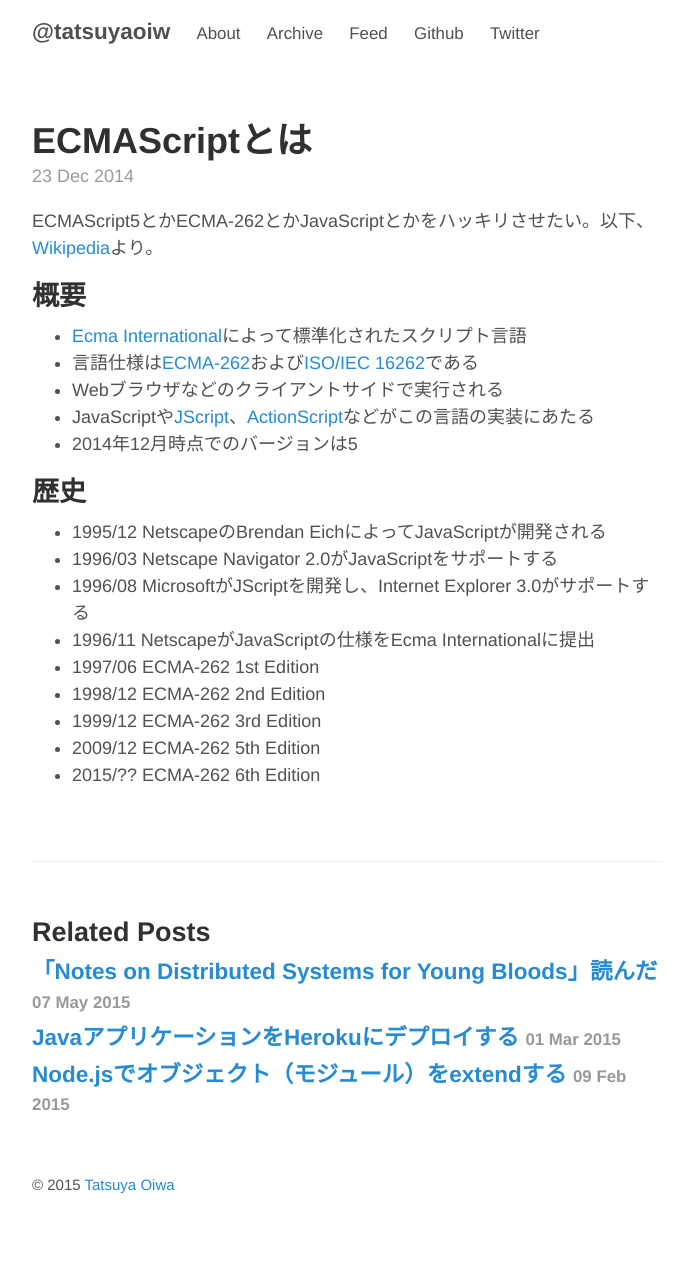
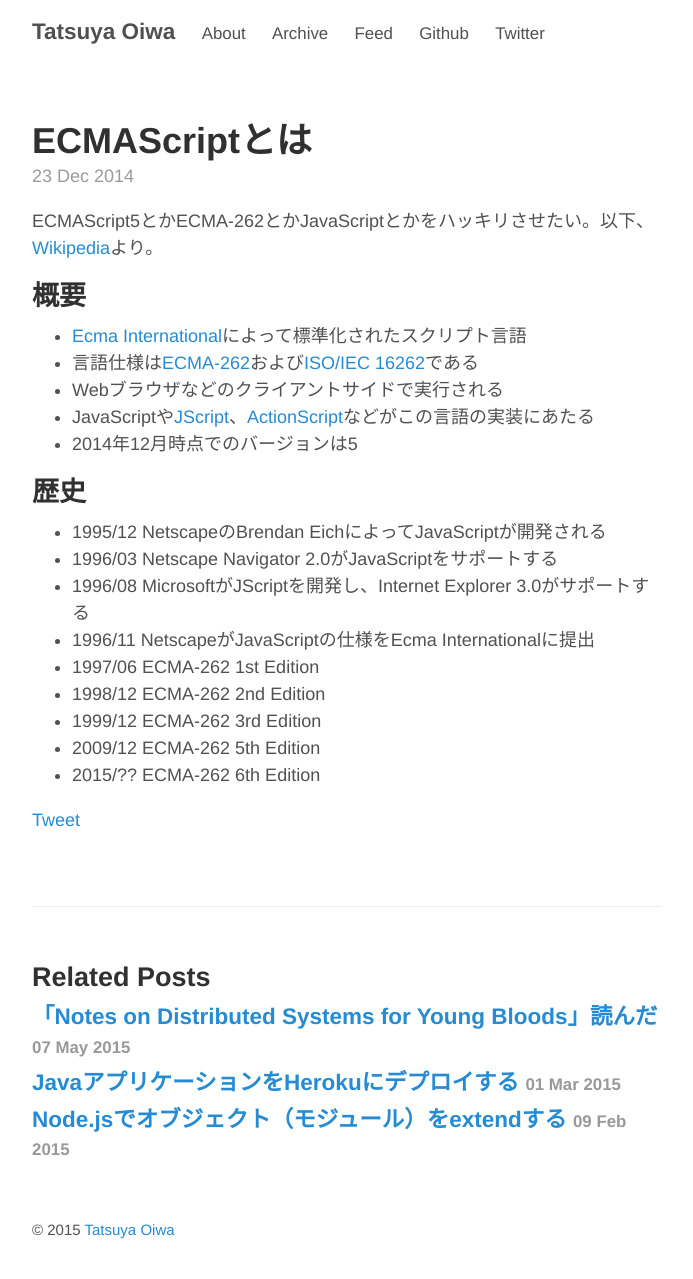
Before and after one commit to tatsuya/tatsuyaoiw.github.io, a Jekyll site: the page built from _posts/2014-12-23-what-is-ecmascript.md, in a window 1280 px wide. Shown: the whole page, without its empty margins (293-986 px from the left). Built offline with Jekyll 4.4.1, drawn with Linux system fonts in a browser that asks for light colours; Markdown is read by kramdown in place of the engine named in the settings; comment, search, counter and statistics services are not loaded; before the commit the page ends 1234 px from its top, so only the background shows below that.

Commit message:
tweet button

```diff
--- a/_config.yml
+++ b/_config.yml
@@ -5,6 +5,9 @@
 
 # Google analytics
 google_analytics:    UA-11963754-5
+
+# Twitter
+twitter:             tatsuyaoiw
 
 #
 # Permalinks
@@ -14,7 +17,7 @@
 relative_permalinks: true
 
 # Setup
-title:               "@tatsuyaoiw"
+title:               Tatsuya Oiwa
 url:                 http://tatsuyaoiw.com
 paginate:            1
 
--- /dev/null
+++ b/_includes/twitter.html
@@ -0,0 +1,3 @@
+{% if site.twitter %}
+<script>!function(d,s,id){var js,fjs=d.getElementsByTagName(s)[0],p=/^http:/.test(d.location)?'http':'https';if(!d.getElementById(id)){js=d.createElement(s);js.id=id;js.src=p+'://platform.twitter.com/widgets.js';fjs.parentNode.insertBefore(js,fjs);}}(document, 'script', 'twitter-wjs');</script>
+{% endif %}
--- a/_layouts/default.html
+++ b/_layouts/default.html
@@ -28,6 +28,7 @@
       </footer>
     </div>
 
+    {% include twitter.html %}
     {% include ga.html %}
 
   </body>
--- a/_layouts/post.html
+++ b/_layouts/post.html
@@ -6,6 +6,9 @@
   <h1 class="post-title">{{ page.title }}</h1>
   <time datetime="{{ page.date | date_to_xmlschema }}" class="post-date">{{ page.date | date_to_string }}</time>
   {{ content }}
+  {% if site.twitter %}
+  <a href="https://twitter.com/share" class="twitter-share-button" data-via="{{ site.twitter }}">Tweet</a>
+  {% endif %}
 </article>
 
 <aside class="related">
```
